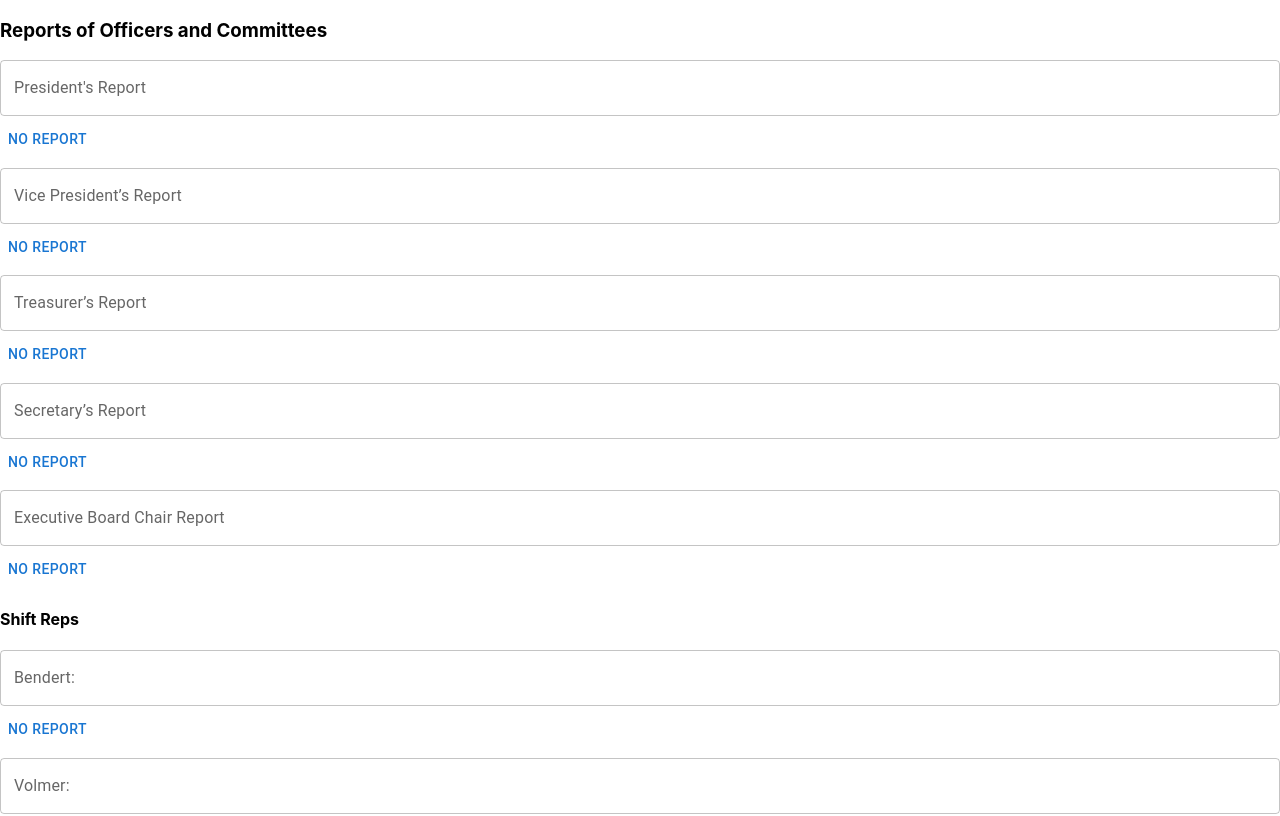
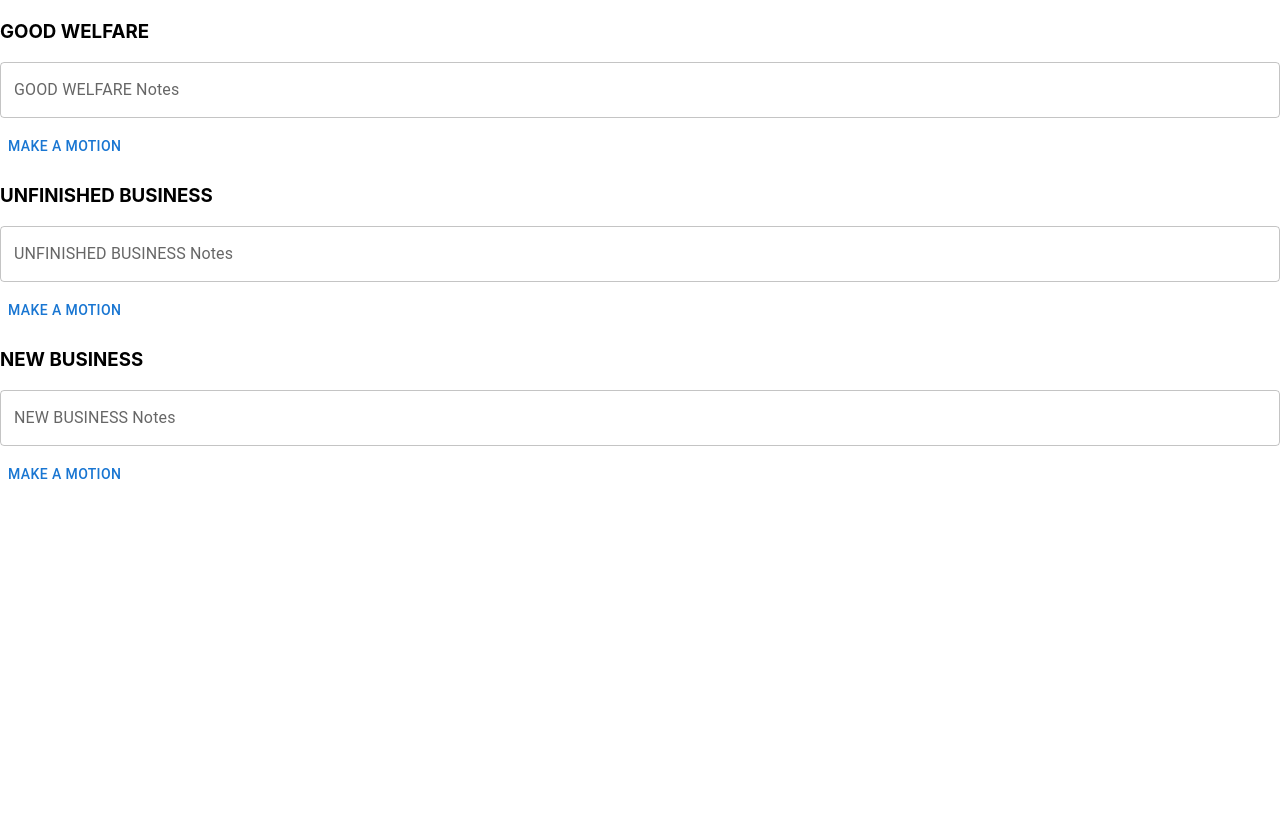
Before and after one commit to local2857/union-minutes-app, a React (Create React App) app: page /start-meeting in a window 1280 px wide. Shown: the top 816 px of the page. Built offline with nearby package versions, Linux system fonts and the light colour scheme.

Commit message:
Added Good Welfare, Unfinished Business, New Business with motions

```diff
--- a/src/StartMeeting.js
+++ b/src/StartMeeting.js
@@ -9,101 +9,113 @@ import dayjs from 'dayjs';
 function StartMeeting() {
   // Existing states...
 
-  const initialReports = {
-    president: '',
-    vicePresident: '',
-    treasurer: '',
-    secretary: '',
-    execBoardChair: '',
-    shiftReps: {
-      Bendert: '',
-      Volmer: '',
-      Dalton: ''
-    },
-    trustees: {
-      Shaw: '',
-      Trick: '',
-      Renacs: ''
-    },
-    committees: {
-      unionApparel: '',
-      safetyCommittee: '',
-      peerSupport: '',
-      hrCommittee: '',
-      bwc: '',
-      pension: '',
-      healthcareInsurance: '',
-      prCommittee: '',
-      galaCommittee: ''
-    },
-    communicationAndBills: ''
+  const [sections, setSections] = useState({
+    goodWelfare: { text: '', motions: [] },
+    unfinishedBusiness: { text: '', motions: [] },
+    newBusiness: { text: '', motions: [] }
+  });
+
+  const createMotion = () => ({
+    madeBy: '',
+    secondBy: '',
+    discussion: '',
+    inFavor: '',
+    opposed: '',
+    abstain: '',
+    subMotion: null
+  });
+
+  const handleSectionChange = (section, value) => {
+    setSections(prev => ({
+      ...prev,
+      [section]: { ...prev[section], text: value }
+    }));
   };
 
-  const [reports, setReports] = useState(initialReports);
-
-  const handleReportChange = (field, value, subfield = null) => {
-    if (subfield) {
-      setReports(prev => ({
-        ...prev,
-        [field]: {
-          ...prev[field],
-          [subfield]: value
-        }
-      }));
-    } else {
-      setReports(prev => ({ ...prev, [field]: value }));
-    }
+  const addMotion = (section) => {
+    setSections(prev => ({
+      ...prev,
+      [section]: {
+        ...prev[section],
+        motions: [...prev[section].motions, createMotion()]
+      }
+    }));
   };
 
-  const setNoReport = (field, subfield = null) => {
-    handleReportChange(field, 'No Report', subfield);
+  const updateMotion = (section, motionIndex, field, value) => {
+    setSections(prev => {
+      const updatedMotions = [...prev[section].motions];
+      updatedMotions[motionIndex][field] = value;
+      return { ...prev, [section]: { ...prev[section], motions: updatedMotions } };
+    });
   };
 
-  const renderReportField = (label, field, subfield = null) => (
-    <div style={{ marginBottom: '10px' }}>
+  const addSubMotion = (section, motionIndex) => {
+    setSections(prev => {
+      const updatedMotions = [...prev[section].motions];
+      updatedMotions[motionIndex].subMotion = createMotion();
+      return { ...prev, [section]: { ...prev[section], motions: updatedMotions } };
+    });
+  };
+
+  const addSubSubMotion = (section, motionIndex) => {
+    setSections(prev => {
+      const updatedMotions = [...prev[section].motions];
+      if (updatedMotions[motionIndex].subMotion) {
+        updatedMotions[motionIndex].subMotion.subMotion = createMotion();
+      }
+      return { ...prev, [section]: { ...prev[section], motions: updatedMotions } };
+    });
+  };
+
+  const renderMotionFields = (motion, section, motionIndex, isSub = false, isSubSub = false) => (
+    <div style={{ marginLeft: isSub ? '20px' : isSubSub ? '40px' : '0', border: '1px solid #ccc', padding: '10px', marginBottom: '10px' }}>
+      <TextField label="Motion made by" fullWidth value={motion.madeBy} onChange={(e) => updateMotion(section, motionIndex, 'madeBy', e.target.value)} />
+      <TextField label="Second by" fullWidth value={motion.secondBy} onChange={(e) => updateMotion(section, motionIndex, 'secondBy', e.target.value)} />
+      <TextField label="Discussion" fullWidth value={motion.discussion} onChange={(e) => updateMotion(section, motionIndex, 'discussion', e.target.value)} />
+      <TextField label="In Favor" fullWidth value={motion.inFavor} onChange={(e) => updateMotion(section, motionIndex, 'inFavor', e.target.value)} />
+      <TextField label="Opposed" fullWidth value={motion.opposed} onChange={(e) => updateMotion(section, motionIndex, 'opposed', e.target.value)} />
+      <TextField label="Abstain" fullWidth value={motion.abstain} onChange={(e) => updateMotion(section, motionIndex, 'abstain', e.target.value)} />
+
+      {!motion.subMotion && !isSubSub && (
+        <Button onClick={() => addSubMotion(section, motionIndex)}>Make a motion to a motion</Button>
+      )}
+
+      {motion.subMotion && renderMotionFields(motion.subMotion, section, motionIndex, true)}
+
+      {motion.subMotion && !motion.subMotion.subMotion && (
+        <Button onClick={() => addSubSubMotion(section, motionIndex)}>Make a motion to a motion to a motion</Button>
+      )}
+    </div>
+  );
+
+  const renderSection = (label, sectionKey) => (
+    <div style={{ marginTop: '20px' }}>
+      <h3>{label}</h3>
       <TextField
-        label={label}
+        label={`${label} Notes`}
+        multiline
         fullWidth
-        multiline
-        value={subfield ? reports[field][subfield] : reports[field]}
-        onChange={(e) => handleReportChange(field, e.target.value, subfield)}
+        value={sections[sectionKey].text}
+        onChange={(e) => handleSectionChange(sectionKey, e.target.value)}
       />
-      <Button onClick={() => setNoReport(field, subfield)} style={{ marginTop: '5px' }}>No Report</Button>
+      <Button onClick={() => addMotion(sectionKey)} style={{ marginTop: '10px' }}>Make a Motion</Button>
+
+      {sections[sectionKey].motions.map((motion, index) => (
+        renderMotionFields(motion, sectionKey, index)
+      ))}
     </div>
   );
 
   return (
     <LocalizationProvider dateAdapter={AdapterDayjs}>
-      <h3>Reports of Officers and Committees</h3>
-      {renderReportField("President's Report", 'president')}
-      {renderReportField("Vice President’s Report", 'vicePresident')}
-      {renderReportField("Treasurer’s Report", 'treasurer')}
-      {renderReportField("Secretary’s Report", 'secretary')}
-      {renderReportField("Executive Board Chair Report", 'execBoardChair')}
+      {/* Existing components */}
 
-      <h4>Shift Reps</h4>
-      {['Bendert', 'Volmer', 'Dalton'].map(rep => (
-        renderReportField(`${rep}:`, 'shiftReps', rep)
-      ))}
+      {renderSection('GOOD WELFARE', 'goodWelfare')}
+      {renderSection('UNFINISHED BUSINESS', 'unfinishedBusiness')}
+      {renderSection('NEW BUSINESS', 'newBusiness')}
 
-      <h4>Trustees</h4>
-      {['Shaw', 'Trick', 'Renacs'].map(trustee => (
-        renderReportField(`${trustee}:`, 'trustees', trustee)
-      ))}
-
-      <h4>Committees</h4>
-      {renderReportField("Union Apparel Committee - AJ, Brandenburg", 'committees', 'unionApparel')}
-      {renderReportField("Safety Committee (Grismer, Vacant, Hoagland)", 'committees', 'safetyCommittee')}
-      {renderReportField("Peer Support (C. Ferguson, Richardson, Gilson)", 'committees', 'peerSupport')}
-      {renderReportField("HR Committee (BWC, Pension, Healthcare/Insurance)", 'committees', 'hrCommittee')}
-      {renderReportField("BWC (Committee Chair Richards)", 'committees', 'bwc')}
-      {renderReportField("Pension (Grismer)", 'committees', 'pension')}
-      {renderReportField("Healthcare/Insurance (Heaton)", 'committees', 'healthcareInsurance')}
-      {renderReportField("PR Committee", 'committees', 'prCommittee')}
-      {renderReportField("Gala Committee", 'committees', 'galaCommittee')}
-
-      <h4>Communication and Bills</h4>
-      {renderReportField("Communication and Bills", 'communicationAndBills')}
+      {/* Existing components */}
     </LocalizationProvider>
   );
 }
```
